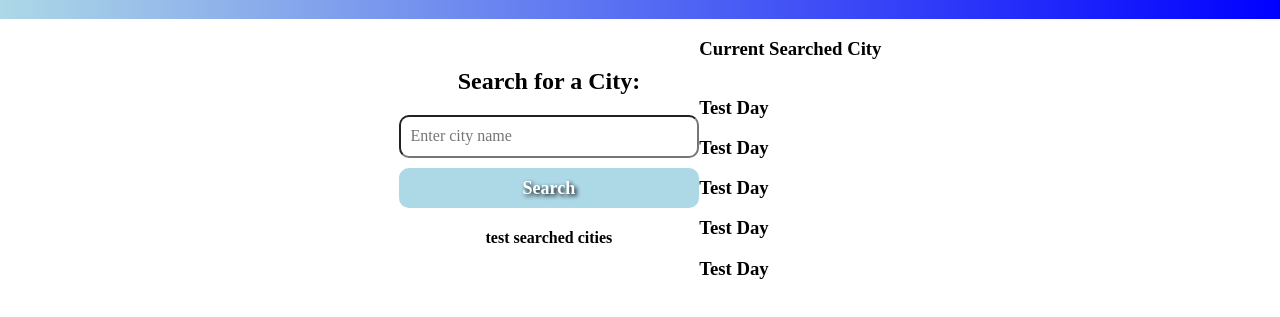
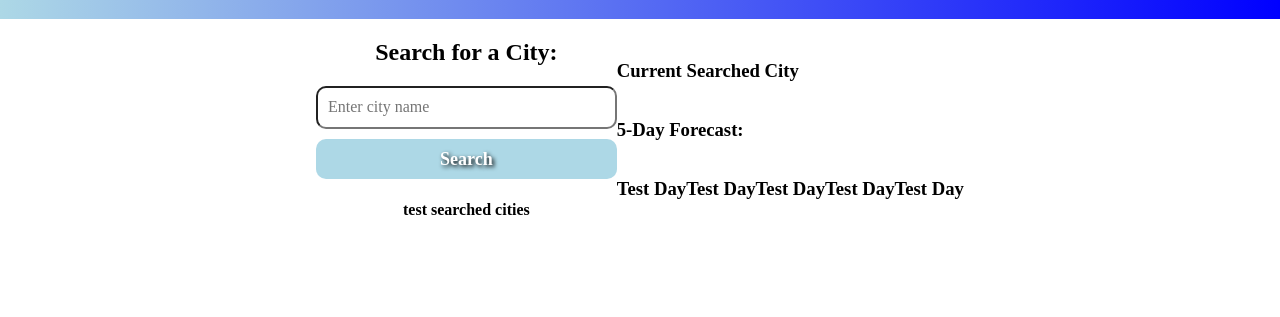
Before and after one commit to SlemJosh/weather-dashboard, a plain HTML site: page index.html in a window 1280 px wide. Shown: the part 81-398 px from the top of the page. Drawn offline with Linux system fonts and the light colour scheme.

Commit message:
finished some updates on the index and css, starting into our javascript file.

```diff
--- a/assets/css/style.css
+++ b/assets/css/style.css
@@ -68,3 +68,8 @@ body{
     display: flex;
     flex-direction: column;
 }
+
+#fiveDayforecast{
+    display: flex;
+    flex-direction: row;
+}
--- a/assets/js/script.js
+++ b/assets/js/script.js
@@ -0,0 +1,6 @@
+// Javascript
+// First thing is to put our Key from openweathermap.
+
+const API_KEY = "9d5dfbe83494f7a8091376c453d71c32";
+
+// Our first thing that needs attention is our search box, with both the button and the text entry field.
--- a/index.html
+++ b/index.html
@@ -56,8 +56,13 @@
                 <h3>Current Searched City</h3>
             </section><!-- End Current Day -->
 
-            <!-- Box 3, 5 day forecast for chosen city -->
-            <section id="fiveDayforecast">
+            <!-- Added a section to just keep the header for the next section seperate from the styling that will happen to the items in that 5 day-->
+            <section id="forecast">
+                <h3>5-Day Forecast:</h3>
+
+                <!-- Box 3, 5 day forecast for chosen city -->
+                <section id="fiveDayforecast">
+
                 <!-- Inside the 5 day, we are going to need 5 boxes, one for each day.-->
 
                 <section id="day 1"> <!-- Current Day-->
@@ -81,7 +86,7 @@
                 </section>
 
             </section><!-- End Five Day -->
-
+        </section>
 
         </section> <!-- End of Weather Container Box 2 and 3-->
 
```
